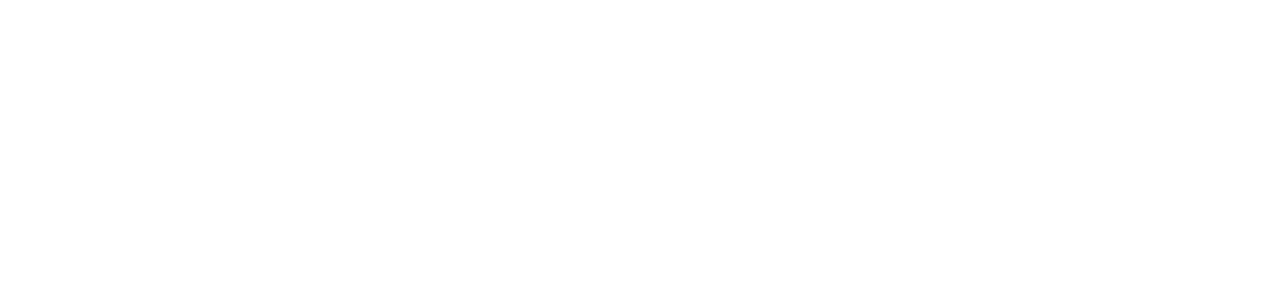
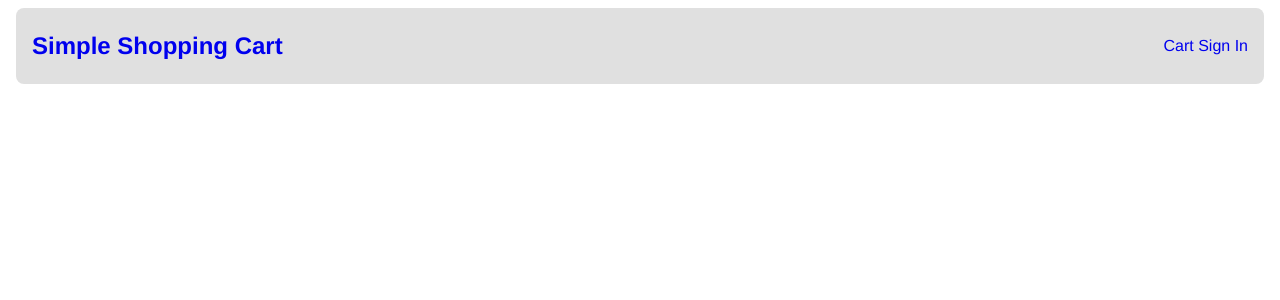
Before and after one commit to akashkriplani/simple-shopping-cart, a React (Create React App) app: page / in a window 1280 px wide. Shown: the top 300 px of the page. Built offline with nearby package versions, Linux system fonts and the light colour scheme.

Commit message:
Style header component

```diff
--- a/src/components/Header.js
+++ b/src/components/Header.js
@@ -1,5 +1,17 @@
 import React from 'react';
 
 export default function Header() {
-  return <div></div>;
+  return (
+    <header className="row block center">
+      <div>
+        <a href="#/">
+          <h1>Simple Shopping Cart</h1>
+        </a>
+      </div>
+      <div>
+        <a href="#/cart">Cart</a>&nbsp;
+        <a href="#/signin">Sign In</a>
+      </div>
+    </header>
+  );
 }
--- a/src/index.css
+++ b/src/index.css
@@ -1,13 +1,49 @@
 body {
-  margin: 0;
-  font-family: -apple-system, BlinkMacSystemFont, 'Segoe UI', 'Roboto', 'Oxygen',
-    'Ubuntu', 'Cantarell', 'Fira Sans', 'Droid Sans', 'Helvetica Neue',
-    sans-serif;
-  -webkit-font-smoothing: antialiased;
-  -moz-osx-font-smoothing: grayscale;
+  font-family: Helvetica, Arial, sans-serif;
 }
 
-code {
-  font-family: source-code-pro, Menlo, Monaco, Consolas, 'Courier New',
-    monospace;
+h1,
+h2,
+h3 {
+  margin: 0.5rem 0;
 }
+
+h1 {
+  font-size: 1.5rem;
+}
+
+h2 {
+  font-size: 1.2rem;
+}
+
+h3 {
+  font-size: 1rem;
+}
+
+a {
+  text-decoration: none;
+}
+
+.row {
+  display: flex;
+  justify-content: space-between;
+}
+
+.col-1 {
+  flex: 1;
+}
+
+.col-2 {
+  flex: 2;
+}
+
+.block {
+  background-color: #e0e0e0;
+  padding: 1rem;
+  margin: 0.5rem;
+  border-radius: 0.5rem;
+}
+
+.row.center {
+  align-items: center;
+}
```
